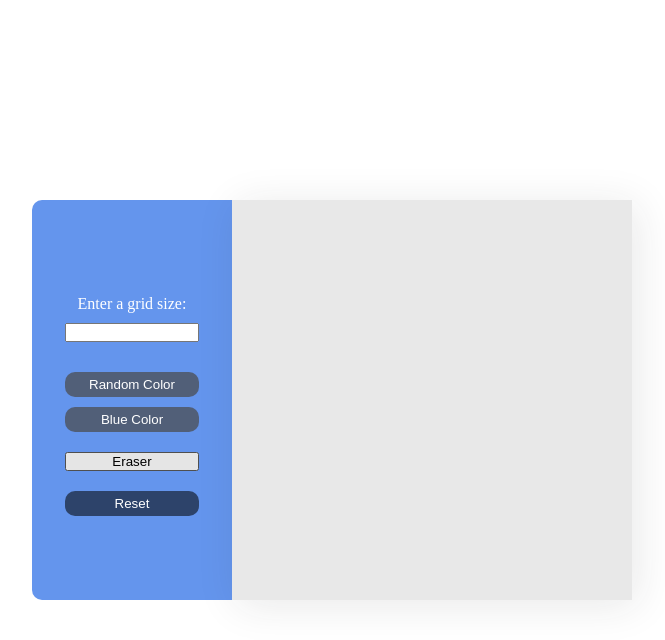
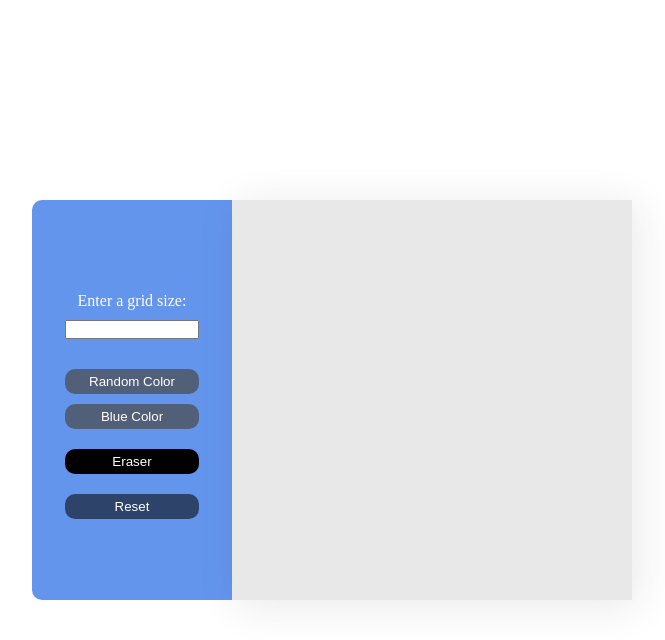
Before and after one commit to TipDevs/Etch-A-Sketch, a plain HTML site: page index.html in a window 1280 px wide. In both pictures the pointer is over the button "Eraser". Shown: the whole page, without its empty margins (308-973 px from the left). Drawn offline with Linux system fonts and the light colour scheme.

Commit message:
I removed the styles for activate button and add styles to eraser button

```diff
--- a/styles.css
+++ b/styles.css
@@ -71,7 +71,7 @@
     } */
   }
 
-  #create-btn, #reset-btn {
+  #eraser-btn, #reset-btn {
     background-color: rgba(0, 0, 0, 0.55);
     color: white;
     border: none;
@@ -79,7 +79,7 @@
     border-radius: 10px;
   }
 
-  #create-btn:hover, #reset-btn:hover {
+  #eraser-btn:hover, #reset-btn:hover {
     background-color: black;
   }
   button, input{
```
